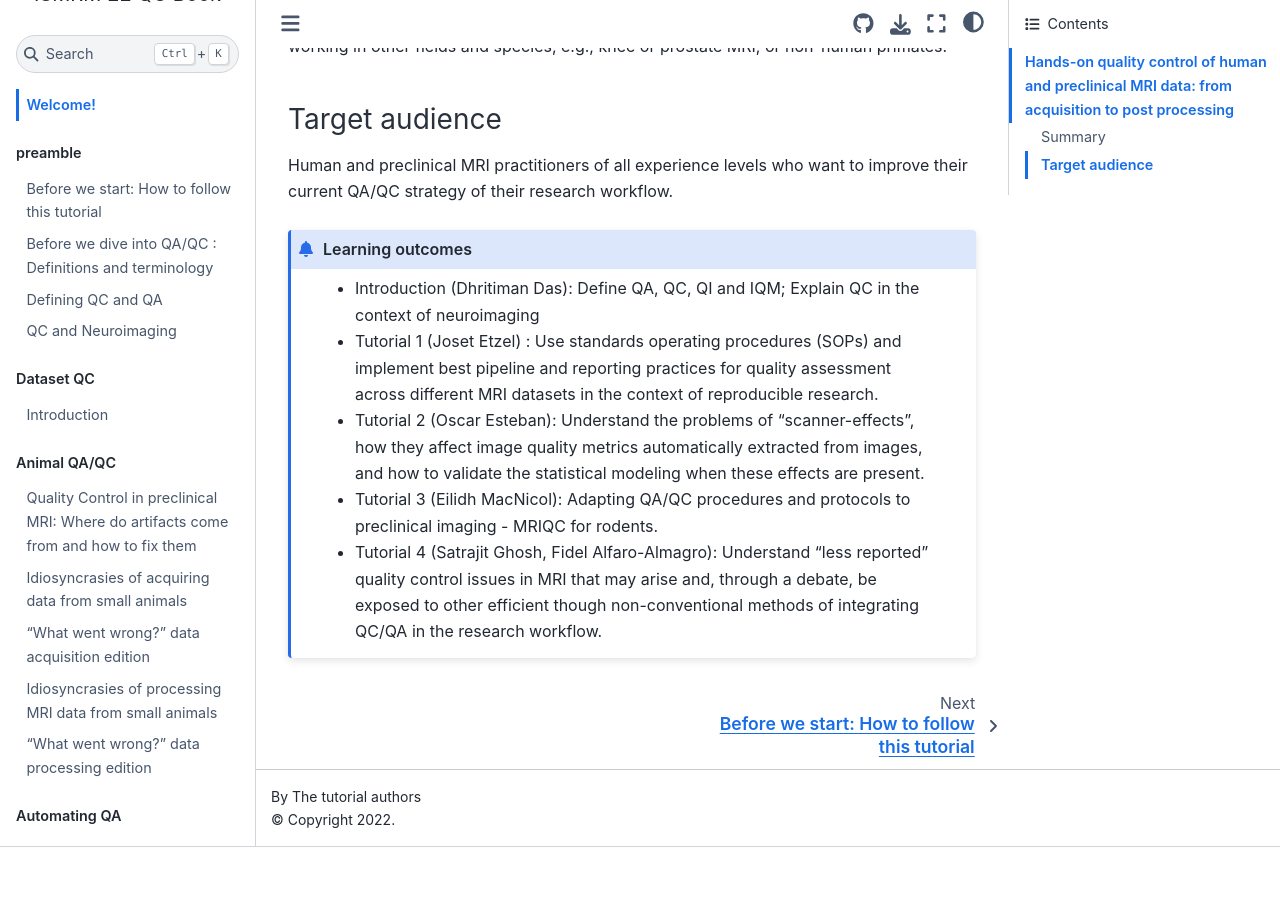
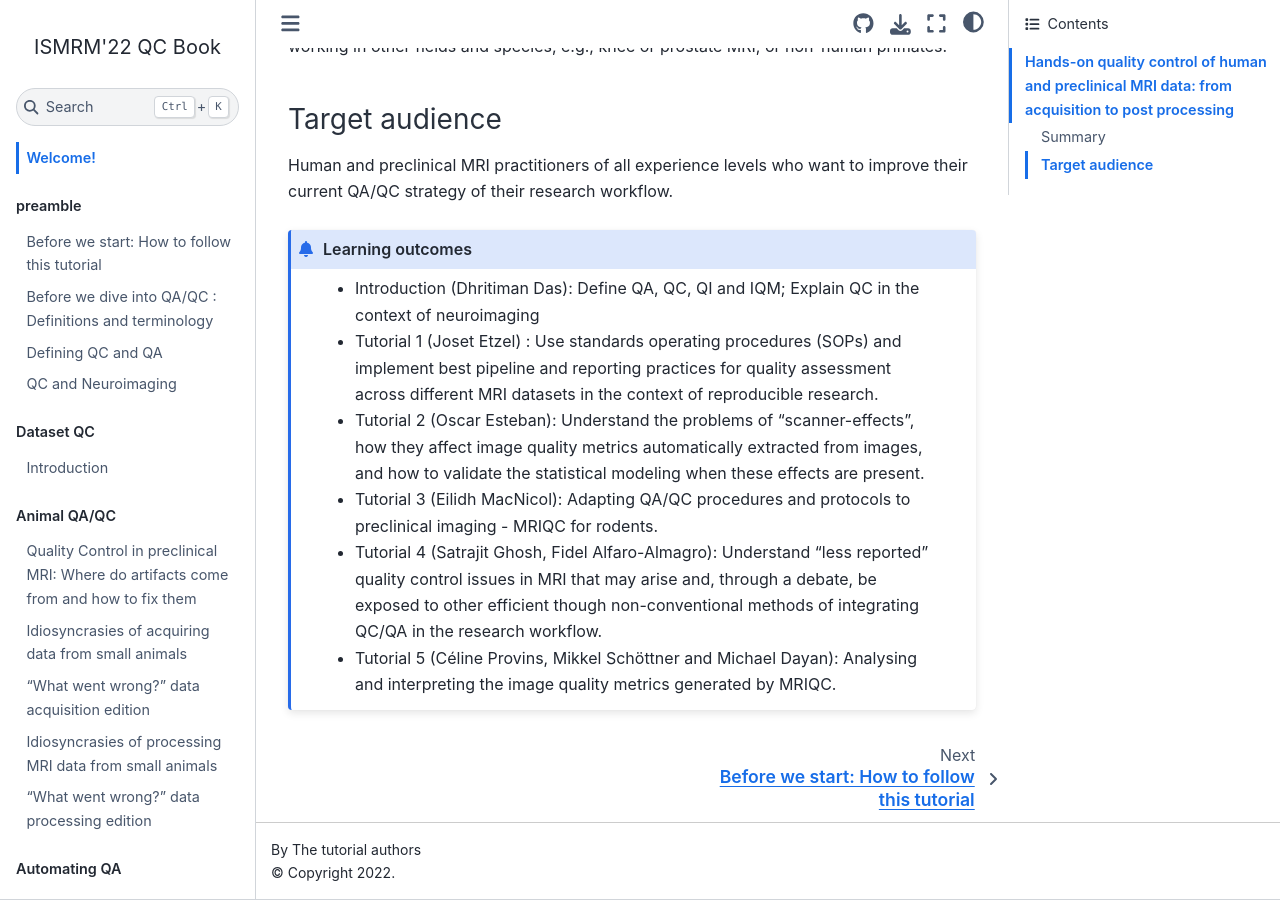
Before and after one commit to nipreps/qc-book, a Jupyter Book: the page built from docs/welcome.md, in a window 1280 px wide and 900 px high, scrolled down 755 px. Built offline with Jupyter Book 1.0.4 settings and Sphinx 7.4.7 and the Sphinx Book theme 1.1.4, drawn with Linux system fonts in a browser that asks for light colours; pages that are not in the unit, such as notebooks, are missing from menus; before the commit the page ends 1602 px from its top, so only the background shows below that.

Commit message:
enh : update the welcome page with our contribution

````diff
--- a/docs/welcome.md
+++ b/docs/welcome.md
@@ -27,4 +27,5 @@ Human and preclinical MRI practitioners of all experience levels who want to imp
 - Tutorial 2 (Oscar Esteban): Understand the problems of “scanner-effects”, how they affect image quality metrics automatically extracted from images, and how to validate the statistical modeling when these effects are present.
 - Tutorial 3 (Eilidh MacNicol): Adapting QA/QC procedures and protocols to preclinical imaging - MRIQC for rodents.
 - Tutorial 4 (Satrajit Ghosh, Fidel Alfaro-Almagro): Understand “less reported” quality control issues in MRI that may arise and, through a debate, be exposed to other efficient though non-conventional methods of integrating QC/QA in the research workflow.
+- Tutorial 5 (Céline Provins, Mikkel Schöttner and Michael Dayan): Analysing and interpreting the image quality metrics generated by MRIQC.
 ```
````
